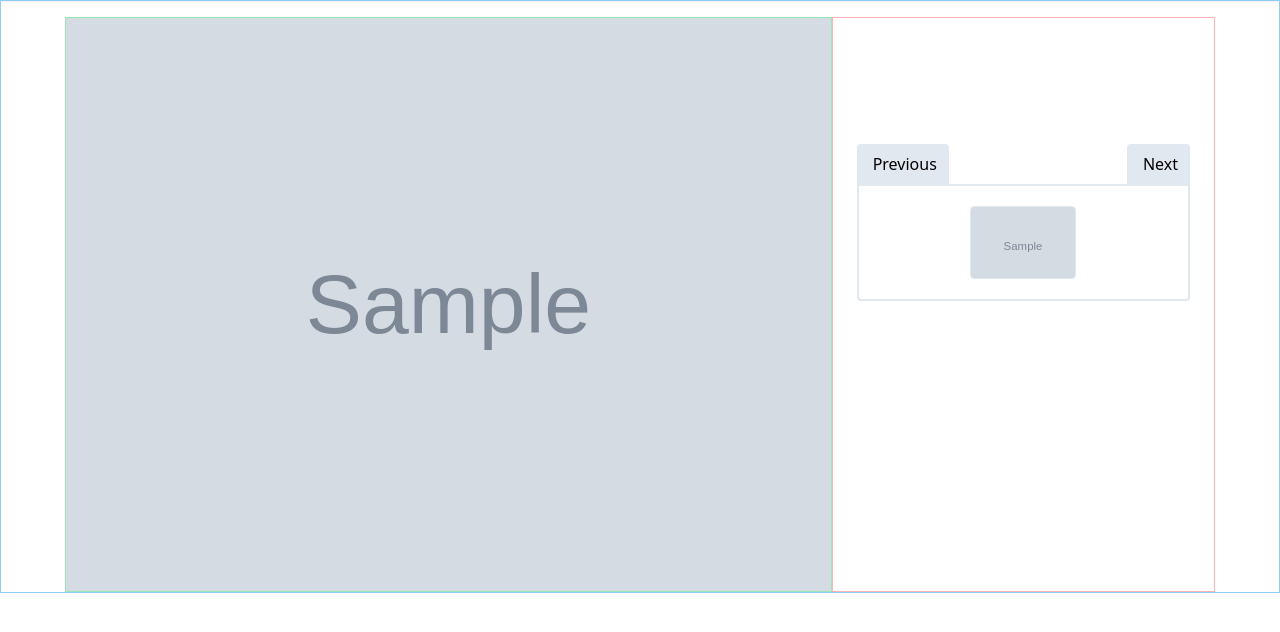
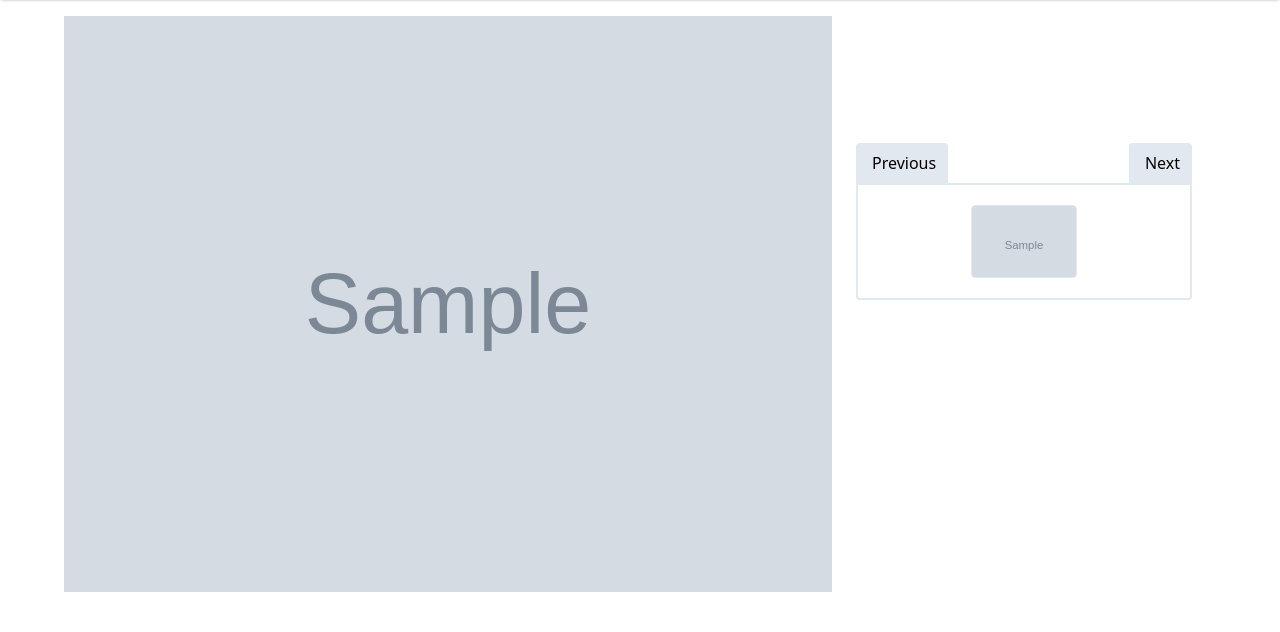
Before and after one commit to heldridge/photos-webapp, a Django app: template django/templates/pages/gallery.html.j2 in a window 1280 px wide. Shown: the part 74-706 px from the top of the page. Run offline with Django 3.2, Linux system fonts and the light colour scheme; the template is opened without the code that fills it: most values are stand-ins (such as "Sample title", 1, 10 or a date in 2020); grey boxes marked "Sample" are stand-in pictures; style sheets or scripts are compiled from the project's sources.

Commit message:
Remove debug borders

```diff
--- a/django/templates/pages/gallery.html.j2
+++ b/django/templates/pages/gallery.html.j2
@@ -6,8 +6,8 @@
 
 {% if picture %}
 
-<div class="flex flex-row justify-center md:justify-start px-8 md:px-16 pt-4 border border-blue-300">
-    <div class="md:w-4/6 max-h-screen flex flex-col border border-green-300" id="gallery-image-container">
+<div class="flex flex-row justify-center md:justify-start px-8 md:px-16 pt-4">
+    <div class="md:w-4/6 max-h-screen flex flex-col" id="gallery-image-container">
         <div class="flex md:hidden justify-between" id="gallery-next-prev">
             <button class="bg-gray-300 hover:bg-gray-500 rounded-t py-2 pl-4 pr-3">
                 Previous
@@ -18,7 +18,7 @@
         </div>
         <img class="max-h-full object-contain" src="{{ picture.photo }}" alt="">
     </div>
-    <div class="border border-red-300 w-2/6 hidden md:flex flex-col" id="gallery-sidebar">
+    <div class="w-2/6 hidden md:flex flex-col" id="gallery-sidebar">
         <div class="flex-grow">
         </div>
         <div class="flex-grow-3">
@@ -34,7 +34,7 @@
                 {% if pictures %}
                     {% for picture in pictures %}
                         {% if forloop.counter0 == current_picture_index%}
-                            <div class="h-0 pb-1-3 w-under-1-3 border-2 border-green-300 rounded overflow-hidden mt-5">
+                            <div class="h-0 pb-1-3 w-under-1-3 rounded overflow-hidden mt-5">
                                 <img src="{{ picture.photo }}" alt="" class="object-cover">
                             </div>
                         {% else %}
```
